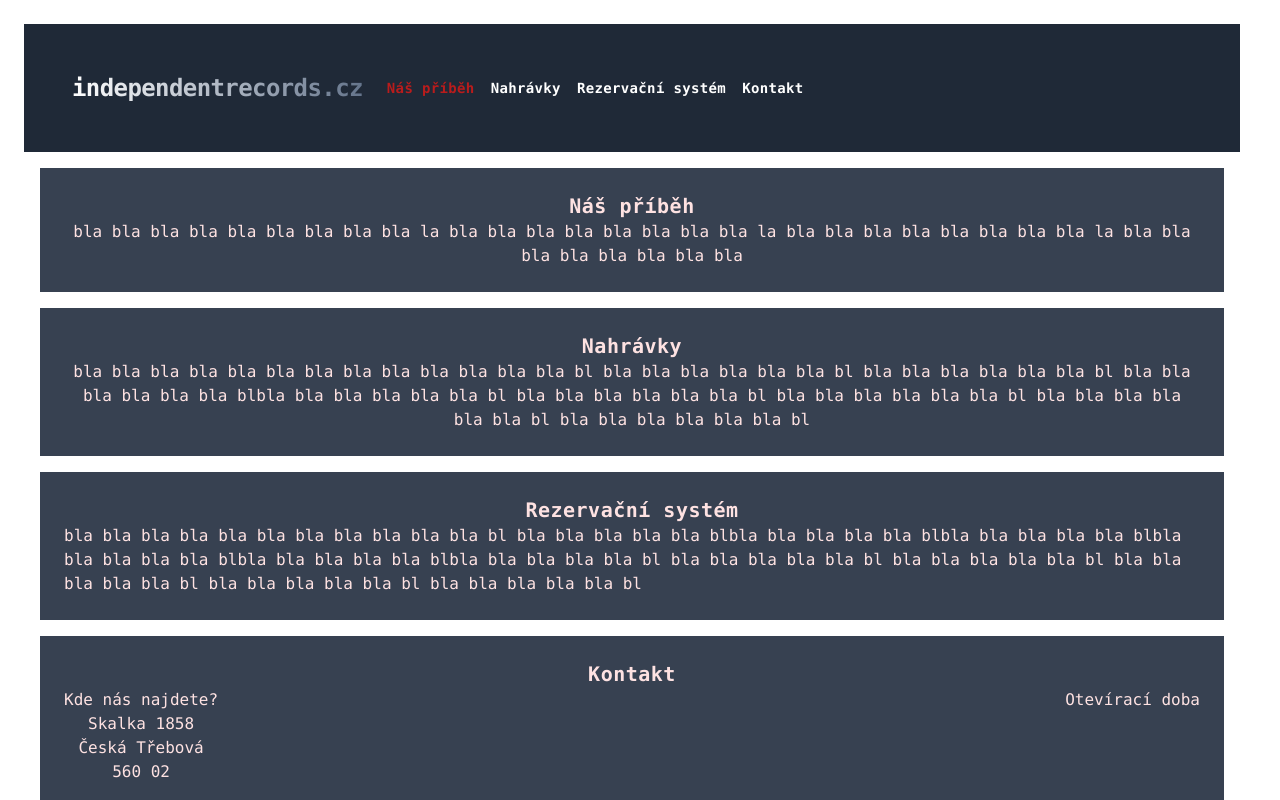
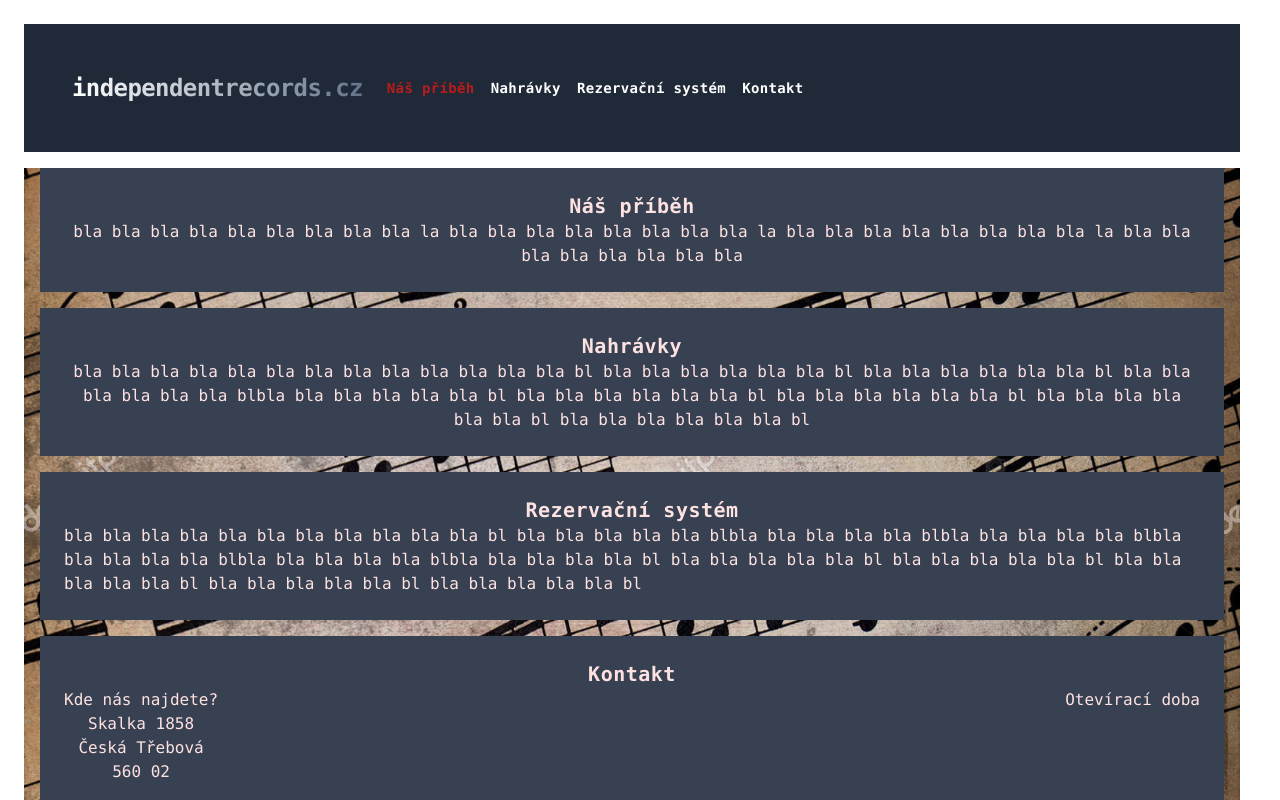
Before and after one commit to TomKalina/independentrecords.cz, a Next.js app: page / in a window 1280 px wide. Shown: the top 800 px of the page. Built offline with nearby package versions, Linux system fonts and the light colour scheme.

Commit message:
přidala jsem banan

```diff
--- a/src/app/page.tsx
+++ b/src/app/page.tsx
@@ -55,6 +55,7 @@ export default function Home() {
             </div>
           </nav>
         </header>
+        <div className="bg-cover bg-center h-screen" style={{backgroundImage: "url('banan.jpg')"}}>
         <article
           id="pribeh"
           className="bg-gray-700 text-red-100 text-center bg-origin-content p-6 m-4"
@@ -125,7 +126,8 @@ export default function Home() {
               <div>Otevírací doba</div>
             </div>
           </section>
-        </article>
+      </article>
+      </div>
       </body>
     </html>
   );
```
Also changed, not shown: public/banan.jpg (added).
